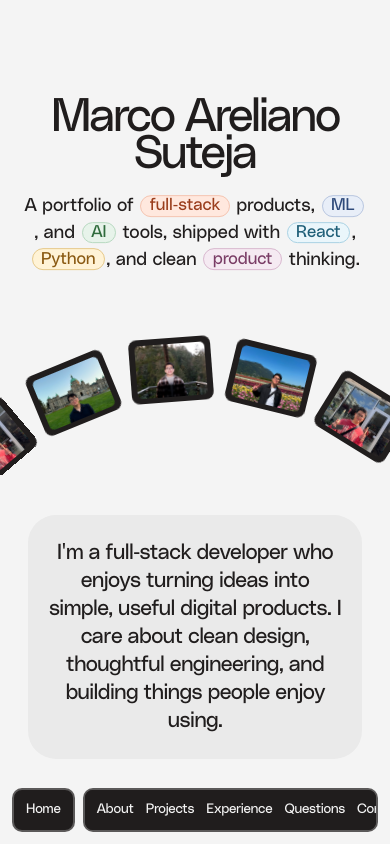
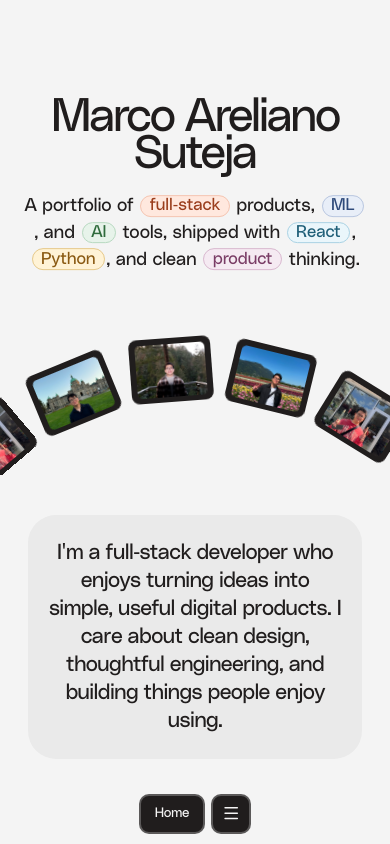
Before and after one commit to Bandoozle/Portfolio, a React (Vite) app: page / in a window 390 px wide. Built offline with nearby package versions, Linux system fonts and the light colour scheme.

Commit message:
fixed mobile

```diff
--- a/src/components/IntroHero.tsx
+++ b/src/components/IntroHero.tsx
@@ -1,4 +1,5 @@
-import { motion, useReducedMotion } from 'framer-motion'
+import { AnimatePresence, motion, useReducedMotion } from 'framer-motion'
+import { Menu, X } from 'lucide-react'
 import { useEffect, useRef, useState, type MouseEvent } from 'react'
 import AboutMeSection from './AboutMeSection'
 import HeroAboutDraw from './HeroAboutDraw'
@@ -129,6 +130,8 @@ const onNavHashClick = (event: MouseEvent<HTMLAnchorElement>) => {
 
 const StickyNav = () => {
   const [overExperience, setOverExperience] = useState(false)
+  const [menuOpen, setMenuOpen] = useState(false)
+  const reduceMotion = useReducedMotion()
 
   useEffect(() => {
     const scroller = document.querySelector('[data-main] main')
@@ -151,38 +154,130 @@ const StickyNav = () => {
       }
     }
 
+    const onResize = () => {
+      if (window.matchMedia('(min-width: 640px)').matches) setMenuOpen(false)
+      update()
+    }
+
     scroller.addEventListener('scroll', update, { passive: true })
-    window.addEventListener('resize', update)
+    window.addEventListener('resize', onResize)
     update()
     return () => {
       scroller.removeEventListener('scroll', update)
-      window.removeEventListener('resize', update)
+      window.removeEventListener('resize', onResize)
     }
   }, [])
 
   const barBg = overExperience ? '#2E2B2B' : '#201D1D'
   const barBorder = '2px solid rgba(244, 244, 244, 0.28)'
 
+  const handleMobileNavClick = (event: MouseEvent<HTMLAnchorElement>) => {
+    setMenuOpen(false)
+    onNavHashClick(event)
+  }
+
   return (
-    <div className="pointer-events-none fixed inset-x-0 bottom-0 z-50 flex justify-center px-3 pb-[max(0.75rem,env(safe-area-inset-bottom))] pt-2 sm:bottom-auto sm:top-0 sm:px-4 sm:pb-0 sm:pt-6 md:px-5 md:pt-7">
+    <>
+      {/* Mobile — compact Home + hamburger that expands upward */}
+      <div className="pointer-events-none fixed inset-x-0 bottom-0 z-50 flex justify-center px-3 pb-[max(0.65rem,env(safe-area-inset-bottom))] pt-2 sm:hidden">
         <nav
-        className="pointer-events-auto flex w-fit max-w-[calc(100vw-1.5rem)] items-center justify-center gap-2 text-[#F4F4F4] sm:gap-4"
+          className="pointer-events-auto relative flex flex-col items-center text-[#F4F4F4]"
+          style={FONT_DISPLAY}
+          aria-label="Primary"
+        >
+          <AnimatePresence initial={false}>
+            {menuOpen ? (
+              <motion.ul
+                key="mobile-menu"
+                id="mobile-nav-menu"
+                initial={reduceMotion ? false : { opacity: 0, y: 10, filter: 'blur(4px)' }}
+                animate={{ opacity: 1, y: 0, filter: 'blur(0px)' }}
+                exit={reduceMotion ? undefined : { opacity: 0, y: 8, filter: 'blur(4px)' }}
+                transition={{ duration: 0.22, ease: [0.22, 1, 0.36, 1] }}
+                className="absolute bottom-full mb-2 flex w-max min-w-[9.5rem] flex-col items-stretch gap-0.5 rounded-[12px] px-1.5 py-1.5"
+                style={{ backgroundColor: barBg, border: barBorder }}
+              >
+                {MENU_LINKS.map((link) => (
+                  <li key={link.label}>
+                    <a
+                      href={link.href}
+                      onClick={handleMobileNavClick}
+                      className="block rounded-[8px] px-3.5 py-2.5 text-center text-[0.9rem] font-normal leading-none tracking-[-0.015em] transition-opacity hover:opacity-70 active:scale-[0.96]"
+                    >
+                      {link.label}
+                    </a>
+                  </li>
+                ))}
+              </motion.ul>
+            ) : null}
+          </AnimatePresence>
+
+          <div className="flex items-center gap-1.5">
+            <a
+              href="#hero"
+              onClick={handleMobileNavClick}
+              className="flex h-10 items-center justify-center rounded-[10px] px-3.5 transition-[background-color,border-color,opacity] duration-300 ease-out hover:opacity-70 active:scale-[0.96]"
+              style={{ backgroundColor: barBg, border: barBorder }}
+            >
+              <span className="whitespace-nowrap text-[0.85rem] font-normal leading-none tracking-[-0.015em]">
+                Home
+              </span>
+            </a>
+
+            <button
+              type="button"
+              aria-label={menuOpen ? 'Close menu' : 'Open menu'}
+              aria-expanded={menuOpen}
+              aria-controls="mobile-nav-menu"
+              onClick={() => setMenuOpen((open) => !open)}
+              className="relative flex h-10 w-10 items-center justify-center rounded-[10px] transition-[background-color,border-color] duration-300 ease-out active:scale-[0.96]"
+              style={{ backgroundColor: barBg, border: barBorder }}
+            >
+              <span className="relative flex h-5 w-5 items-center justify-center">
+                <Menu
+                  className={`absolute h-[1.15rem] w-[1.15rem] transition-[opacity,transform,filter] duration-200 ease-[cubic-bezier(0.2,0,0,1)] ${
+                    menuOpen
+                      ? 'scale-[0.25] opacity-0 blur-[4px]'
+                      : 'scale-100 opacity-100 blur-0'
+                  }`}
+                  strokeWidth={2}
+                  aria-hidden
+                />
+                <X
+                  className={`absolute h-[1.15rem] w-[1.15rem] transition-[opacity,transform,filter] duration-200 ease-[cubic-bezier(0.2,0,0,1)] ${
+                    menuOpen
+                      ? 'scale-100 opacity-100 blur-0'
+                      : 'scale-[0.25] opacity-0 blur-[4px]'
+                  }`}
+                  strokeWidth={2}
+                  aria-hidden
+                />
+              </span>
+            </button>
+          </div>
+        </nav>
+      </div>
+
+      {/* Desktop — full tab bar */}
+      <div className="pointer-events-none fixed inset-x-0 top-0 z-50 hidden justify-center px-4 pt-6 sm:flex md:px-5 md:pt-7">
+        <nav
+          className="pointer-events-auto flex w-fit max-w-[calc(100vw-1.5rem)] items-center justify-center gap-4 text-[#F4F4F4]"
           style={FONT_DISPLAY}
           aria-label="Primary"
         >
           <a
             href="#hero"
             onClick={onNavHashClick}
-          className="flex h-11 shrink-0 items-center justify-center rounded-[10px] px-3 transition-[background-color,border-color,opacity] duration-300 ease-out hover:opacity-70 sm:h-[clamp(2.75rem,4.5vw,3.35rem)] sm:px-5"
+            className="flex h-[clamp(2.75rem,4.5vw,3.35rem)] shrink-0 items-center justify-center rounded-[10px] px-5 transition-[background-color,border-color,opacity] duration-300 ease-out hover:opacity-70"
             style={{ backgroundColor: barBg, border: barBorder }}
           >
-          <span className="whitespace-nowrap text-[0.85rem] font-normal leading-none tracking-[-0.015em] sm:text-[clamp(0.95rem,1.7vw,1.15rem)]">
+            <span className="whitespace-nowrap text-[clamp(0.95rem,1.7vw,1.15rem)] font-normal leading-none tracking-[-0.015em]">
               Home
             </span>
           </a>
 
           <ul
-          className="flex h-11 min-w-0 max-w-[min(100%,calc(100vw-5.25rem))] items-center gap-x-3 overflow-x-auto rounded-[10px] px-3 transition-[background-color,border-color] duration-300 ease-out sm:h-[clamp(2.75rem,4.5vw,3.35rem)] sm:max-w-none sm:gap-x-6 sm:px-6 md:gap-x-7 md:px-7"
+            className="flex h-[clamp(2.75rem,4.5vw,3.35rem)] items-center gap-x-6 rounded-[10px] px-6 transition-[background-color,border-color] duration-300 ease-out md:gap-x-7 md:px-7"
             style={{ backgroundColor: barBg, border: barBorder }}
           >
             {MENU_LINKS.map((link) => (
@@ -190,7 +285,7 @@ const StickyNav = () => {
                 <a
                   href={link.href}
                   onClick={onNavHashClick}
-                className="block whitespace-nowrap text-[0.85rem] font-normal leading-none tracking-[-0.015em] transition-opacity hover:opacity-70 sm:text-[clamp(0.95rem,1.7vw,1.15rem)]"
+                  className="block whitespace-nowrap text-[clamp(0.95rem,1.7vw,1.15rem)] font-normal leading-none tracking-[-0.015em] transition-opacity hover:opacity-70"
                 >
                   {link.label}
                 </a>
@@ -199,6 +294,7 @@ const StickyNav = () => {
           </ul>
         </nav>
       </div>
+    </>
   )
 }
 
--- a/src/components/PortfolioMiddle.tsx
+++ b/src/components/PortfolioMiddle.tsx
@@ -466,9 +466,8 @@ const CtaSection = () => {
                   style={FONT_DISPLAY}
                   onMouseEnter={() => setActive(i)}
                   onFocus={() => setActive(i)}
-                  onClick={() => setActive(i)}
                 >
-                  <span className="md:hidden" style={{ color, transition: 'color 0.2s ease' }}>
+                  <span className="text-[var(--site-ink)] md:hidden">
                     <Icon className="h-8 w-8" strokeWidth={1.75} aria-hidden />
                   </span>
 
@@ -516,7 +515,7 @@ const CtaSection = () => {
           </nav>
         </div>
 
-        <div className="flex min-h-[14rem] w-full flex-col items-center justify-center self-stretch rounded-[1.75rem] bg-[#2E2B2B] px-[clamp(3.25rem,9vw,6rem)] py-[clamp(2.75rem,7vw,4.5rem)] md:h-full md:min-h-0 md:rounded-full">
+        <div className="hidden min-h-[14rem] w-full flex-col items-center justify-center self-stretch rounded-[1.75rem] bg-[#2E2B2B] px-[clamp(3.25rem,9vw,6rem)] py-[clamp(2.75rem,7vw,4.5rem)] md:flex md:h-full md:min-h-0 md:rounded-full">
           <AnimatePresence mode="wait" initial={false}>
             <motion.p
               key={activeContact.id}
--- a/src/components/ProfessionalLayer.tsx
+++ b/src/components/ProfessionalLayer.tsx
@@ -16,7 +16,7 @@ const ProfessionalLayer = () => {
     >
       <main
         ref={scrollRef}
-        className="h-full overflow-x-clip overflow-y-auto overscroll-y-contain scroll-pt-24 pb-[4.75rem] [-webkit-overflow-scrolling:touch] sm:pb-0 sm:scroll-pt-28"
+        className="h-full overflow-x-clip overflow-y-auto overscroll-y-contain scroll-pt-24 pb-[3.75rem] [-webkit-overflow-scrolling:touch] sm:pb-0 sm:scroll-pt-28"
         style={{ backgroundColor: cssBg, color: cssInk }}
       >
         <IntroHero />
```
Lines whose indentation alone changed are shown as unchanged.
